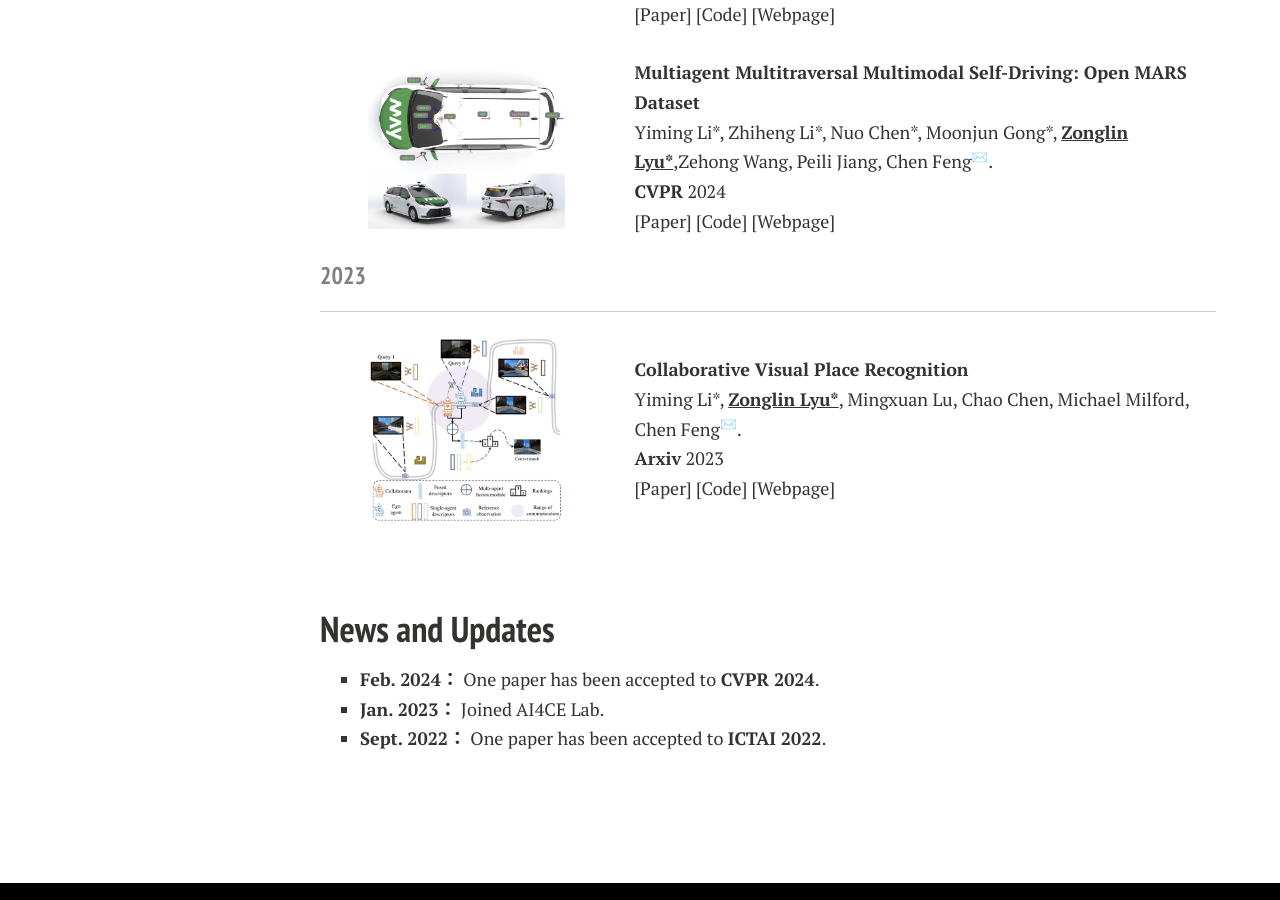
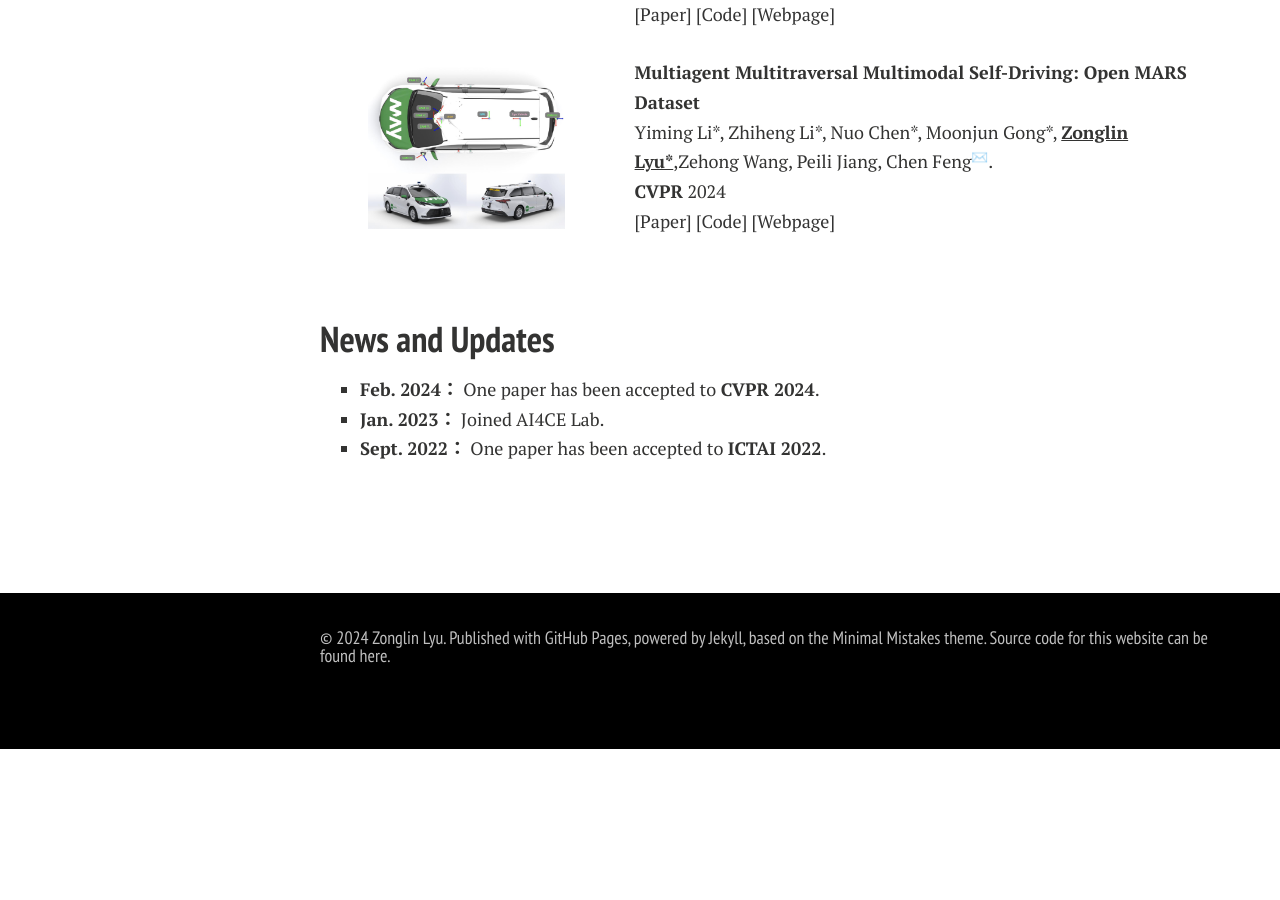
Before and after one commit to ZonglinL/ZonglinL.github.io, a Jekyll site: the page built from index.md, in a window 1280 px wide and 900 px high, scrolled down 1298 px. Built offline with Jekyll 4.4.1, drawn with Linux system fonts in a browser that asks for light colours; nearby versions of some CDN libraries; comment, search, counter and statistics services are not loaded; a style sheet for code colours, icons or effects is not loaded; our own code applies the rules of GitHub Pages for plain Markdown files; after the commit the page ends 2047 px from its top, so only the background shows below that.

Commit message:
Update index.md

```diff
--- a/index.md
+++ b/index.md
@@ -114,37 +114,6 @@ I am always happy to chat about research (and also non-research stuffs such as e
 </table>
 
 
-<h3 style="color: gray;">2023</h3>
-
----
-
-<table style="width:100%;border:0px;border-spacing:0px;border-collapse:separate;margin-right:auto;margin-left:auto;">
-  <tbody>
-    <tr>
-      <td style="margin:5px;padding:5px;width:35%;max-width:90%" align="center" class="image-wrapper">
-        <img style="margin:1px;padding-right:20px;width:65%;max-width:100%" src="https://zonglinl.github.io/images/CoVPR.jpg" alt="dise">
-      </td>
-      <td width="75%" valign="center" class="text-wrapper">
-          <papertitle>
-            <strong>
-              Collaborative Visual Place Recognition
-            </strong>
-          </papertitle>
-          <br>
-          Yiming Li*, <strong><u>Zonglin Lyu*</u></strong>, Mingxuan Lu, Chao Chen, Michael Milford, Chen Feng<sup>✉️</sup>.
-          <br>
-          <strong>Arxiv</strong> 2023
-          <br>
-          <a href="https://arxiv.org/abs/2310.05541" class="custom-link—paper">[Paper]</a>
-          <a href="https://github.com/ai4ce/CoVPR" class="custom-link—code">[Code]</a>
-          <a href="https://ai4ce.github.io/CoVPR/" class="custom-link—project">[Webpage]</a>
-      </td>
-    </tr>
-
-  </tbody>
-</table>
-
-
 
 <br>
 
```
